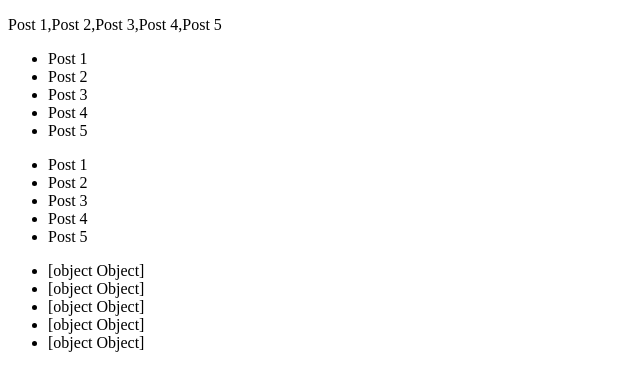
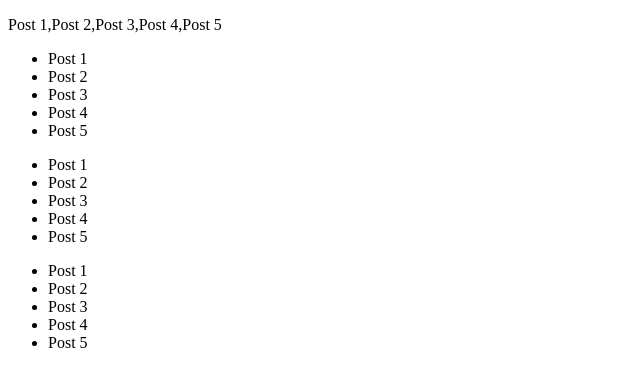
Before and after one commit to chocho77/directivesAngular, an Angular app: page / in a window 1280 px wide. Shown: the top 390 px of the page, without its empty margins (0-640 px from the left). Built offline with nearby package versions, Linux system fonts and the light colour scheme.

Commit message:
On branch master  Your branch is up to date with 'origin/master'.  Changes to be committed: 	modified:   src/app/app.component.html 	modified:   src/app/app.component.ts

```diff
--- a/src/app/app.component.html
+++ b/src/app/app.component.html
@@ -11,5 +11,5 @@
    <li *ngFor="let post of postArray">{{post}}</li>
 </ul>
 <ul>
-  <li *ngFor="let post of objArray">{{post}}</li>
+  <li *ngFor="let post of objArray">{{post.postTitle}}</li>
 </ul>
--- a/src/app/app.component.ts
+++ b/src/app/app.component.ts
@@ -9,7 +9,7 @@ export class AppComponent {
   title = 'directivesAngular';
   postArray:Array<string> = ['Post 1', 'Post 2', 'Post 3', 'Post 4', 'Post 5'];
 
-  objArray:Array<object> = [
+  objArray:Array<any> = [
     {id:1, postTitle: 'Post 1'},
     {id:2, postTitle: 'Post 2'},
     {id:3, postTitle: 'Post 3'},
```
